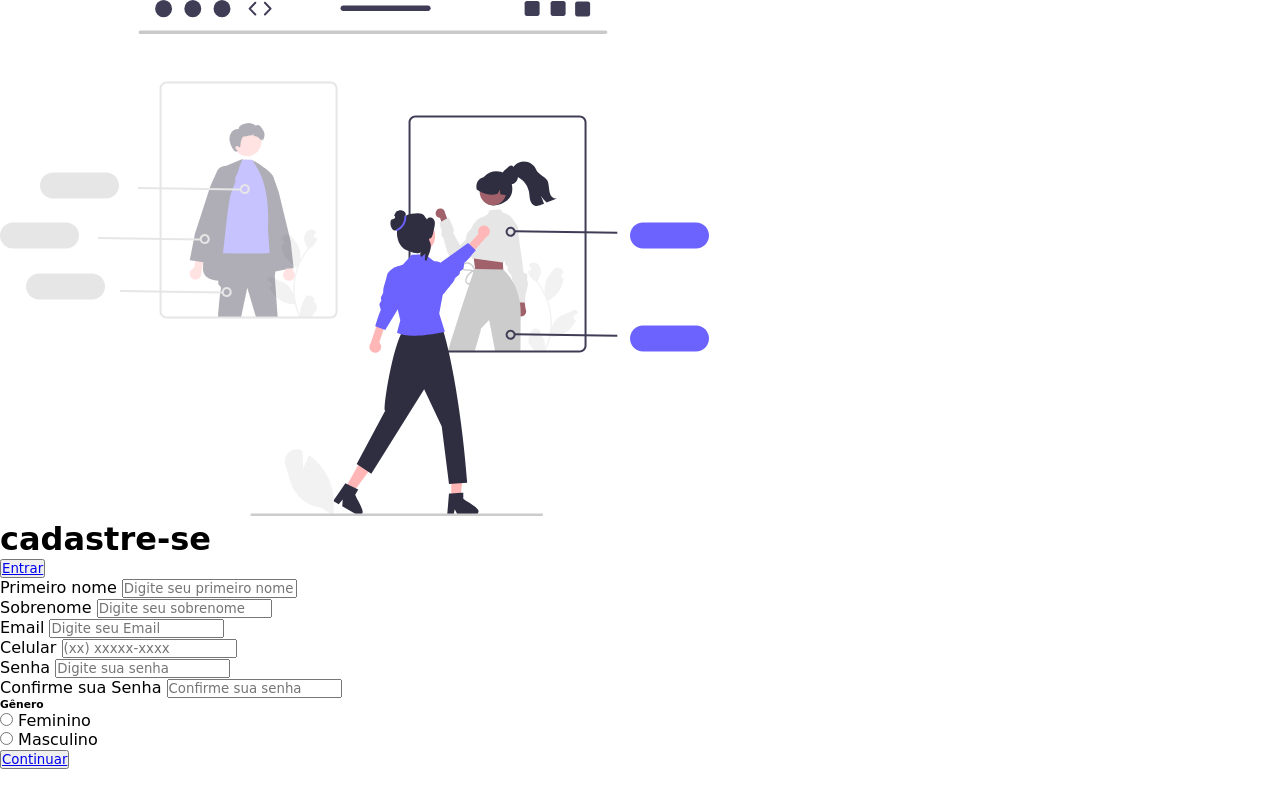
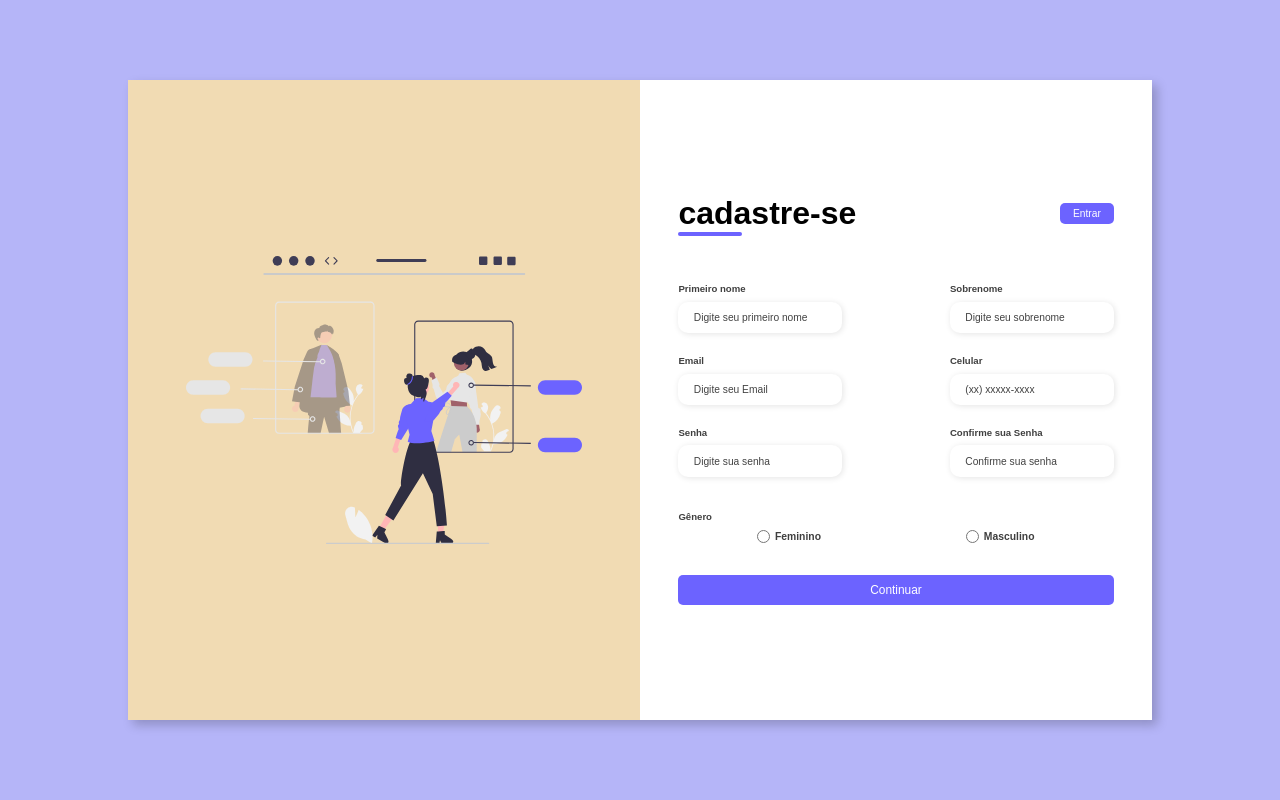
Before and after one commit to FrankSCarvalho/treinando_html_css_javascript, a plain HTML site: page formulario_de_cadastro/index.html in a window 1280 px wide. Drawn offline with Linux system fonts and the light colour scheme.

Commit message:
concluido

```diff
--- a/formulario_de_cadastro/assets/css/style.css
+++ b/formulario_de_cadastro/assets/css/style.css
@@ -2,5 +2,208 @@
     padding: 0;
     margin: 0;
     box-sizing: border-box;
-    font-family: cursive;
+    font-family: Arial, Helvetica, sans-serif;
+    font-size: 0.8rem;
+
 }
+body{
+    width: 100%;
+    height: 100vh;
+    display: flex;
+    justify-content: center;
+    align-items: center;
+    background: #0c0ce94d;
+
+}
+
+.container{
+    width: 80%;
+    height: 80vh;
+    display: flex;
+    box-shadow: 5px 5px 10px rgba(0,0,0,.212);
+}
+
+.form-image{
+    width: 50%;
+    display: flex;
+    justify-content: center;
+    align-items: center;
+    background-color: #fde3a7d7;
+    padding: 1rem;
+}
+
+.form-image img{
+    width: 31rem;
+}
+
+.form{
+    width: 50%;
+    display: flex;
+    justify-content: center;
+    align-items: center;
+    flex-direction: column;
+    background-color: #fff;
+    padding: 3rem;
+}
+
+.form-header{
+    margin-bottom: 3rem;
+    display: flex;
+    justify-content: space-between;
+
+}
+
+.login-button{
+    display: flex;
+    align-items: center;
+}
+
+.login-button button{
+    border: none;
+    background-color: #6c63ff;
+    padding: 0.4rem 1rem;
+    border-radius: 5px;
+    cursor: pointer;
+}
+
+.login-button button:hover{
+    background-color: #6b63fff1;
+}
+
+.login-button button a{
+    text-decoration: none;
+    font-weight: 500;
+    color: #fff;
+}
+
+.form-header h1{
+    font-size: 2.5rem;
+}
+
+.form-header h1::after{
+    content: '';
+    display: block;
+    width: 5rem;
+    height: 0.3rem;
+    background-color: #6c63ff;
+    margin: 0 auto;
+    position: absolute;
+    border-radius: 10px;
+
+}
+
+.input-group{
+    display: flex;
+    flex-wrap: wrap;
+    justify-content: space-between;
+    padding: 1rem 0;
+
+}
+
+.input-box{
+    display: flex;
+    flex-direction: column;
+    margin-bottom: 1.1rem;
+
+}
+
+.input-box input{
+    margin: 0.6rem 0;
+    padding: 0.8rem 1.2rem;
+    border: none;
+    border-radius: 10px;
+    box-shadow: 1px 1px 6px #0000001c;
+}
+
+.input-box input:hover{
+    background-color: #eeeeee75;
+}
+
+.input-box input:focus-visible{
+    outline: 1px solid #6c63ff;
+}
+
+.input-box label,
+.gender-title h6{
+    font-size: 0.75rem;
+    font-weight: 600;
+    color: #000000c0;
+}
+
+.input-box input::placeholder{
+    color: #000000be;
+}
+
+.gender-group{
+    display: flex;
+    justify-content: space-around;
+    margin-top: 0.62rem;
+    padding: 0 0.5rem;
+}
+
+.gender-input{
+    display: flex;
+    align-items: center;
+}
+
+.gender-input input{
+    margin-right: 0.35rem;
+}
+
+.gender-input label{
+    font-size: 0.81rem;
+    font-weight: 600;
+    color: #000000c0;
+}
+
+.continue-button button{
+    width: 100%;
+    margin-top: 2.5rem;
+    border: none;
+    background-color: #6c63ff;
+    padding: 0.62rem;
+    border-radius: 5px;
+    cursor: pointer;
+}
+
+.continue-button button:hover{
+    background-color: #6b63fff1;
+}
+
+.continue-button button a{
+    text-decoration: none;
+    font-size: 0.93rem;
+    font-weight: 500;
+    color: #fff;
+}
+
+@media screen and (max-width: 1200px) {
+    .form-image{
+        display: none;
+    }
+
+    .container{
+        width: 50%;
+    }
+
+    .form{
+        width: 100%;
+    }
+}
+
+@media screen and (max-width: 1060px) {
+    .container{
+        width: 90%;
+        height: auto;
+    }
+    .input-group{
+        flex-direction: column;
+        overflow-y: scroll;
+        flex-wrap: nowrap;
+        max-height: 20rem;
+        padding-right: 5rem;
+    }
+    .gender-input{
+        margin-top: 2rem;
+    }
+}
```
